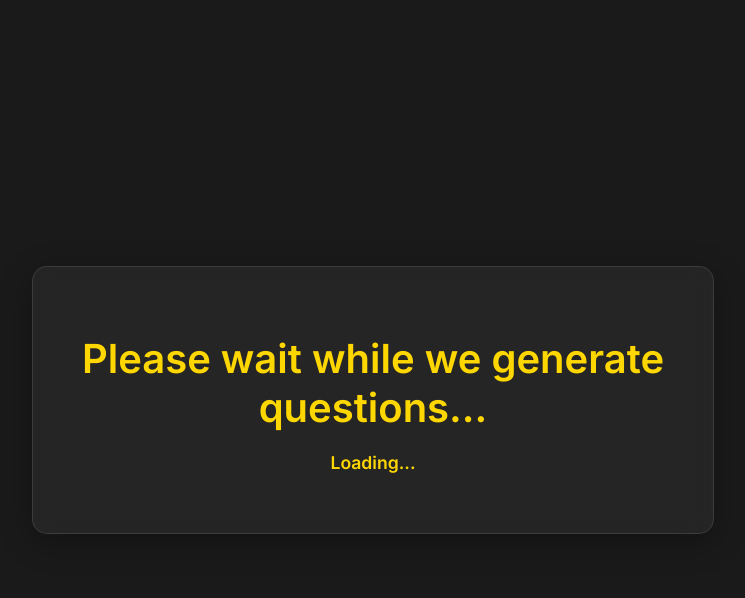
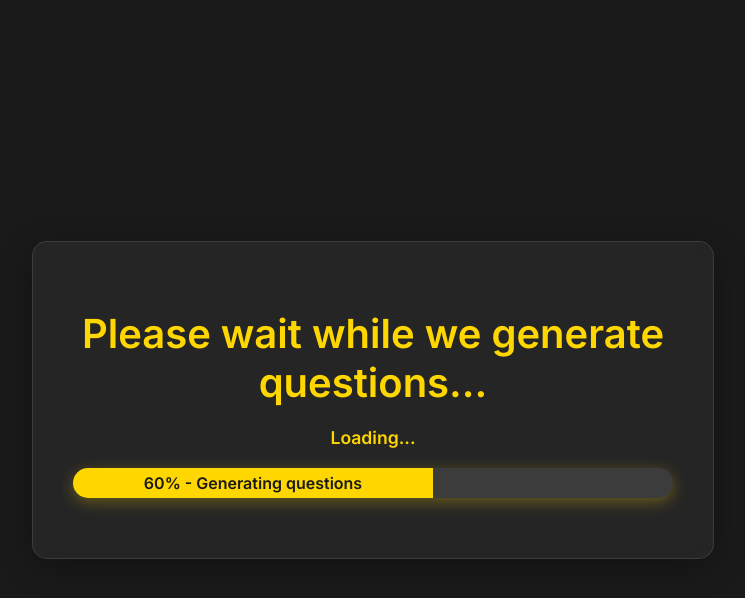
Before and after one commit to Invictus-2305/AI_Interview, a Flask app: page /waiting in a window 1280 px wide. Shown: the top 598 px of the page, without its empty margins (267-1012 px from the left). Run offline with Flask 3, Linux system fonts and the light colour scheme; data that the repository does not hold is empty.

Commit message:
progress_bar_ui

```diff
--- a/static/scripts/waiting.js
+++ b/static/scripts/waiting.js
@@ -4,25 +4,89 @@ let mediaRecorder;
 let audioChunks = [];
 let countdownTimer;
 let mediaStream; // To hold the media stream for stopping it later
+let progress = 0; // Track progress globally
 
 // Play the intro audio when the page loads
 window.onload = function () {
   fetchQuestions();
 };
 
+function updateProgressBar(percentage, message) {
+  const progressBar = document.getElementById("progressBar");
+  const progressBarContainer = document.getElementById("progressBarContainer");
+
+  progressBar.style.width = percentage + "%";
+  progressBar.textContent = percentage + "% - " + message;
+
+  // Hide the progress bar after reaching 100%
+  if (percentage >= 100) {
+    setTimeout(() => {
+      progressBarContainer.style.display = "none"; // Hide the progress bar container
+    }, 500); // Delay hiding for 1 second to show the final state
+  }
+}
+
 function fetchQuestions() {
+  // Initial progress update
+  if (progress === 0) {
+    updateProgressBar(10, "Processing JD and Resume");
+    progress = 10;
+  }
+
+  // Simulate processing JD and Resume
+  setTimeout(() => {
+    if (progress < 40) {
+      updateProgressBar(40, "Extracting skills, projects, requirements, etc.");
+      progress = 40;
+    }
+
+    // Simulate extracting skills, projects, etc.
+    setTimeout(() => {
+      if (progress < 60) {
+        updateProgressBar(60, "Generating questions");
+        progress = 60;
+      }
+
+      // Fetch questions from the backend
       fetch("/check_questions")
         .then((response) => response.json())
         .then((data) => {
           if (data.status === "done") {
-        questions = data.questions;
+            // Update to 80% after questions are generated
+            if (progress < 80) {
+              updateProgressBar(80, "Finalizing");
+              progress = 80;
+            }
+
+            // Simulate finalizing (e.g., preparing audio, etc.)
+            setTimeout(() => {
+              // Update to 100% after finalizing
+              if (progress < 100) {
+                updateProgressBar(100, "Completed");
+                progress = 100;
+              }
+
+              // Start the intro audio after progress bar is complete
+              startIntroAudio();
+            }, 2000); // Simulate time for finalizing
+          } else {
+            // If questions are not ready, retry after 5 seconds without resetting progress
+            setTimeout(fetchQuestions, 5000);
+          }
+        })
+        .catch((error) => console.error("Failed to fetch questions:", error));
+    }, 2000); // Simulate time for extracting skills, projects, etc.
+  }, 2000); // Simulate time for processing JD and Resume
+}
+
+function startIntroAudio() {
   const introAudio = new Audio("/static/audios/intro.wav");
   introAudio
     .play()
     .then(() => {
       console.log("Intro audio is playing");
-            document.getElementsByTagName("h1")[0].textContent =
-              "Interview Process";
+      document.getElementsByTagName("h1")[0].textContent = "Interview Process";
+      document.getElementById("question").textContent = "We will be staring with you interview soon, till then why don't you introduce yourself."
       introAudio.addEventListener("ended", () => {
         console.log("Intro audio finished");
         startRecordingProcess(); // Start the recording process after the intro
@@ -32,11 +96,6 @@ function fetchQuestions() {
       console.error("Intro audio playback failed:", error);
       alert("Failed to play intro audio. Click OK to retry.");
     });
-      } else {
-        setTimeout(fetchQuestions, 5000); // Retry after 5 seconds
-      }
-    })
-    .catch((error) => console.error("Failed to fetch questions:", error));
 }
 
 // Load the next question
@@ -61,8 +120,6 @@ function loadNextQuestion() {
         console.error("Failed to play question audio:", error);
         alert("Failed to play question audio. Click OK to retry.");
       });
-
-
   } else {
     endInterview(); // End the interview if no more questions are left
   }
@@ -86,34 +143,6 @@ function endInterview() {
   // Export the DataFrame to CSV
   // exportCSV();
 }
-
-// function exportCSV() {
-//   fetch("/export_csv", {
-//     method: "GET",
-//   })
-//     .then((response) => {
-//       if (response.ok) {
-//         return response.blob();
-//       } else {
-//         throw new Error("Failed to export CSV");
-//       }
-//     })
-//     .then((blob) => {
-//       // Create a link element to download the CSV file
-//       const url = window.URL.createObjectURL(blob);
-//       const a = document.createElement("a");
-//       a.href = url;
-//       a.download = "interview_responses.csv";
-//       document.body.appendChild(a);
-//       a.click();
-//       document.body.removeChild(a);
-//       window.URL.revokeObjectURL(url);
-//     })
-//     .catch((error) => {
-//       console.error("Error exporting CSV:", error);
-//       alert("Failed to export CSV. Please try again.");
-//     });
-// }
 
 // Start recording
 function startRecording() {
--- a/templates/waiting.html
+++ b/templates/waiting.html
@@ -1,24 +1,3 @@
-<!-- <!DOCTYPE html>
-<html lang="en">
-
-<head>
-    <meta charset="UTF-8">
-    <meta name="viewport" content="width=device-width, initial-scale=1.0">
-    <title>Interview App</title>
-</head>
-
-<body>
-    <h1>Please wait will we generate questions</h1>
-    <p id="status"></p>
-    <p id="question"></p>
-    <p id="timer"></p>
-    <button id="stopRecording" style="display: none;">Stop Recording</button>
-
-    <script src="{{ url_for('static', filename='scripts/waiting.js') }}"></script>
-</body>
-
-</html> -->
-
 <!DOCTYPE html>
 <html lang="en">
 
@@ -79,13 +58,35 @@
         #timer {
             font-size: 1.5rem;
             font-weight: 600;
-            color: #ffd700; /* Gold accent */
+            color: #ffd700;
             margin-top: 20px;
+        }
+
+        /* Progress Bar */
+        #progressBarContainer {
+            width: 100%;
+            background: rgba(255, 255, 255, 0.1);
+            border-radius: 15px;
+            margin-top: 20px;
+            height: 30px;
+            overflow: hidden;
+            box-shadow: 0 4px 15px rgba(255, 215, 0, 0.3);
+        }
+
+        #progressBar {
+            width: 0%;
+            height: 100%;
+            background: #ffd700; /* Gold accent */
+            text-align: center;
+            line-height: 30px;
+            color: #1a1a1a; /* Dark text */
+            font-weight: 600;
+            transition: width 0.5s ease;
         }
 
         #stopRecording {
             background: #ffd700; /* Gold accent */
-            color: #1a1a1a; /* Dark text */
+            color: #1a1a1a;
             border: none;
             padding: 15px 30px;
             font-size: 1rem;
@@ -102,6 +103,28 @@
             background: #ffcc00; /* Brighter gold on hover */
             transform: translateY(-2px);
             box-shadow: 0 6px 20px rgba(255, 215, 0, 0.5);
+        }
+
+        /* Animated Recording Indicator */
+        #recordingIndicator {
+            display: none;
+            width: 10px;
+            height: 10px;
+            background: #ff0000;
+            border-radius: 50%;
+            margin: 20px auto;
+            animation: pulse 1.5s infinite alternate ease-in-out;
+        }
+
+        @keyframes pulse {
+            0% {
+                transform: scale(1);
+                opacity: 1;
+            }
+            100% {
+                transform: scale(1.5);
+                opacity: 0.6;
+            }
         }
 
         /* Responsive Design */
@@ -123,7 +146,6 @@
             }
         }
     </style>
-    <!-- Inter Font from Google Fonts -->
     <link href="https://fonts.googleapis.com/css2?family=Inter:wght@400;600&display=swap" rel="stylesheet">
 </head>
 
@@ -131,13 +153,26 @@
     <div class="container">
         <h1>Please wait while we generate questions...</h1>
         <p id="status">Loading...</p>
+        <div id="progressBarContainer">
+            <div id="progressBar">0%</div>
+        </div>
+        <div id="recordingIndicator"></div>
         <p id="question"></p>
         <p id="timer"></p>
         <button id="stopRecording">Stop Recording</button>
     </div>
 
+    <script>
+        function startRecording() {
+            document.getElementById("recordingIndicator").style.display = "block";
+        }
+
+        function stopRecording() {
+            document.getElementById("recordingIndicator").style.display = "none";
+        }
+    </script>
+
     <script src="{{ url_for('static', filename='scripts/waiting.js') }}"></script>
-
 </body>
 
 </html>
```
Also changed, not shown: 3 other files. Lines whose indentation alone changed are shown as unchanged.
